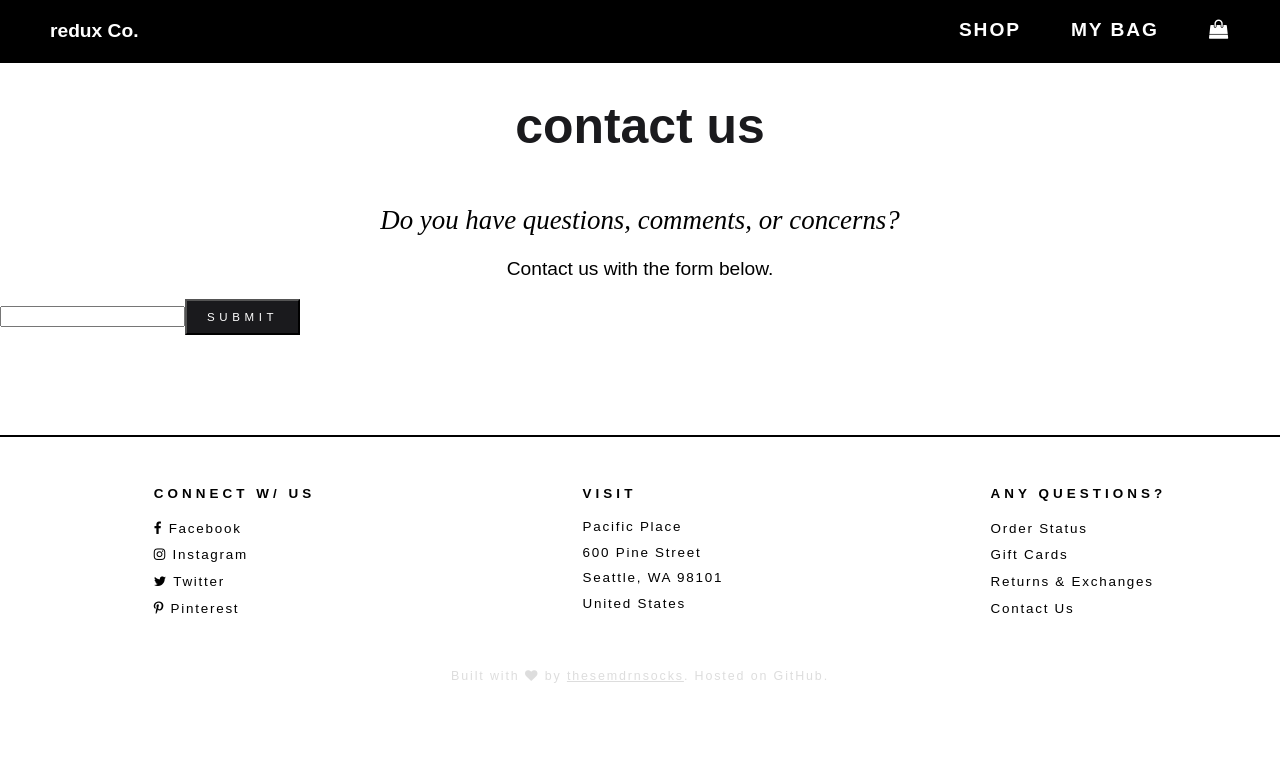
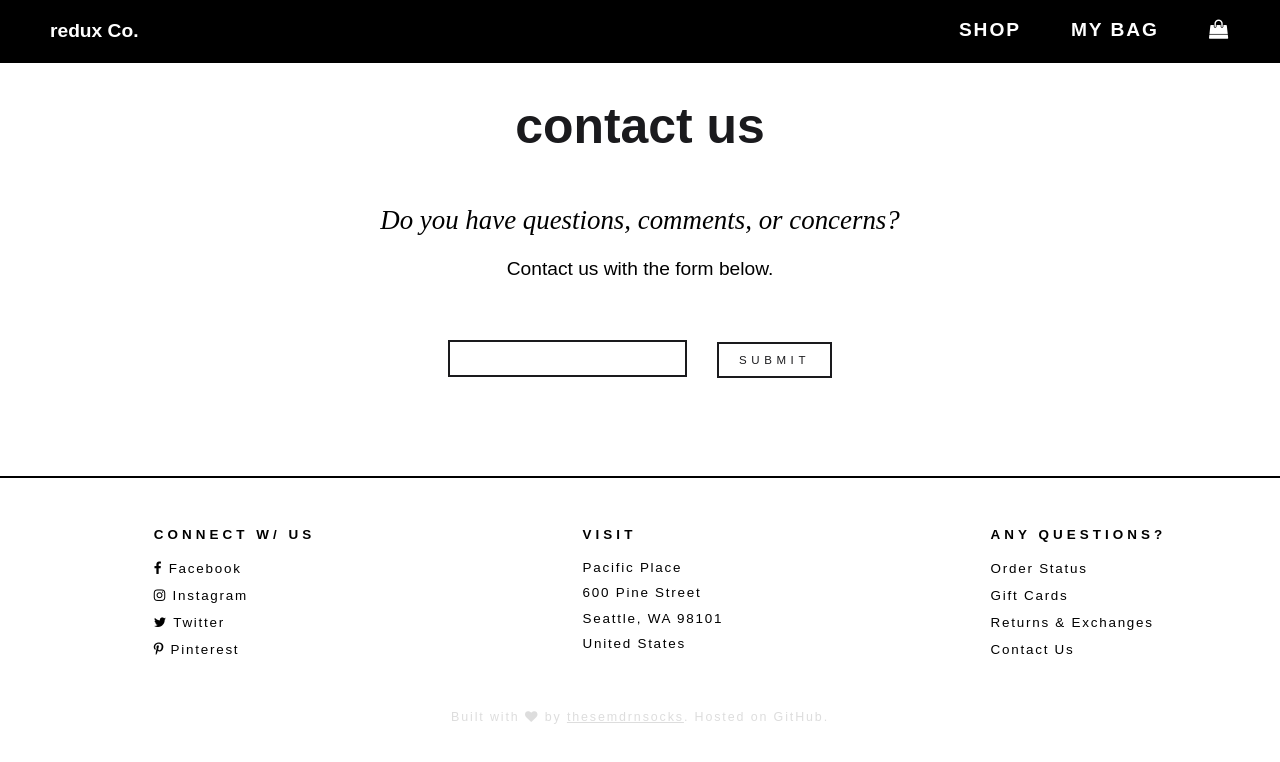
Before and after one commit to jenna-m/redux-co, a React (Create React App) app: page /contact in a window 1280 px wide. Shown: the top 762 px of the page. Built offline with nearby package versions, Linux system fonts and the light colour scheme.

Commit message:
Update App.css

```diff
--- a/src/App.css
+++ b/src/App.css
@@ -50,17 +50,21 @@ a:hover {
 /* Form buttons */
 button {
   padding: 10px 20px;
-  background-color: #1a1a1d;
-  color: #ffffff;
+  background-color: #ffffff;
+  border: 2px solid #1a1a1d;
+  color: #1a1a1d;
   font-family: 'Futura', sans-serif;
   letter-spacing: .4em;
   font-size: .6em;
   text-transform: uppercase;
   text-decoration: none;
+  transition: background-color .2s ease-in-out .1s, color .2s ease-in-out .1s;
 }
 
 button:hover {
   cursor: pointer;
+  background-color: #1a1a1d;
+  color: #ffffff;
 }
 
 
@@ -441,3 +445,38 @@ button:hover {
   padding-top: 30px;
   padding-bottom: 100px;
 }
+
+
+/* Forms */
+.form-content {
+  display: flex;
+  flex-direction: row;
+  flex-wrap: wrap;
+  justify-content: center;
+  margin-top: 60px;
+  width: 100%;
+}
+
+.form-content option {
+  height: 85%;
+  border: 2px solid #1a1a1d;
+  font-family: 'Times New Roman', serif;
+  font-size: 1em;
+  font-style: italic;
+  font-weight: 400;
+  color: #1a1a1d;
+}
+
+.form-content input {
+  height: 85%;
+  border: 2px solid #1a1a1d;
+  font-family: 'Times New Roman', serif;
+  font-size: 1em;
+  font-style: italic;
+  font-weight: 400;
+  color: #1a1a1d;
+}
+
+.form-content button {
+  margin-left: 30px;
+}
```
